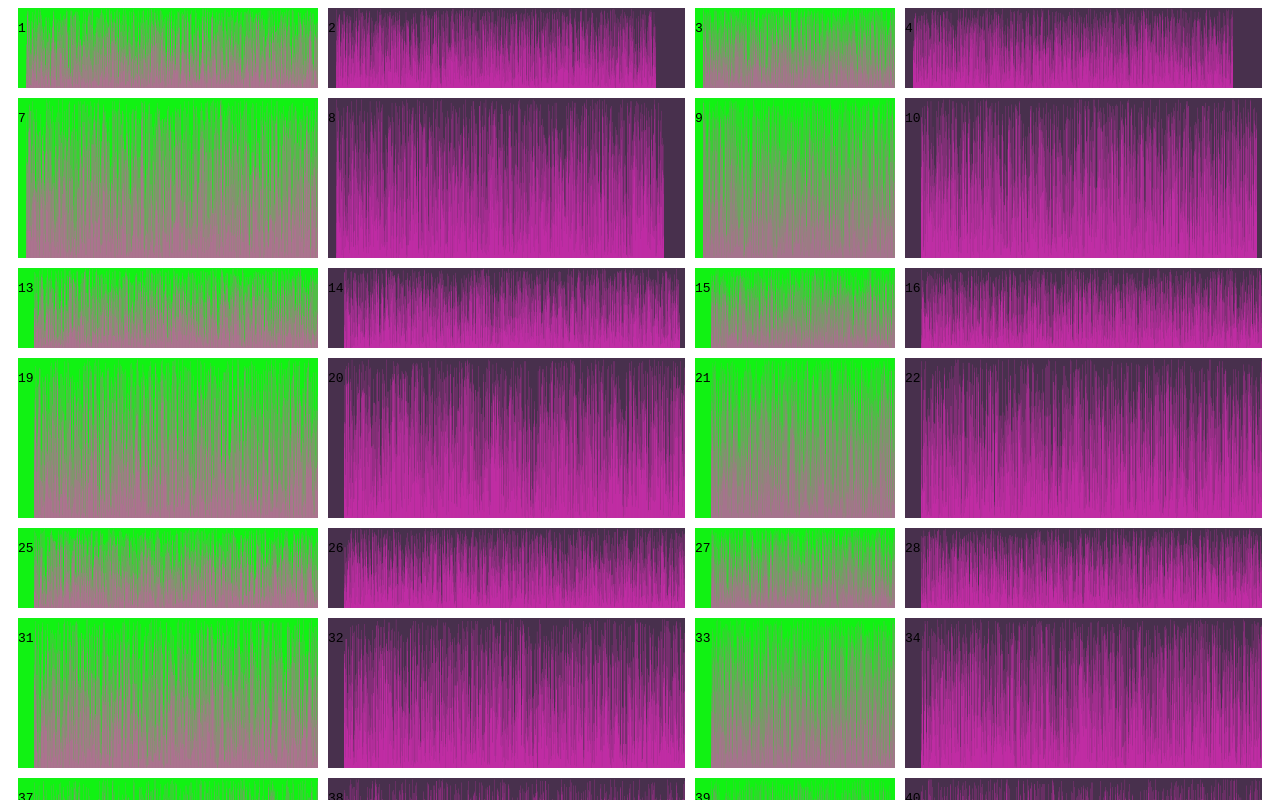
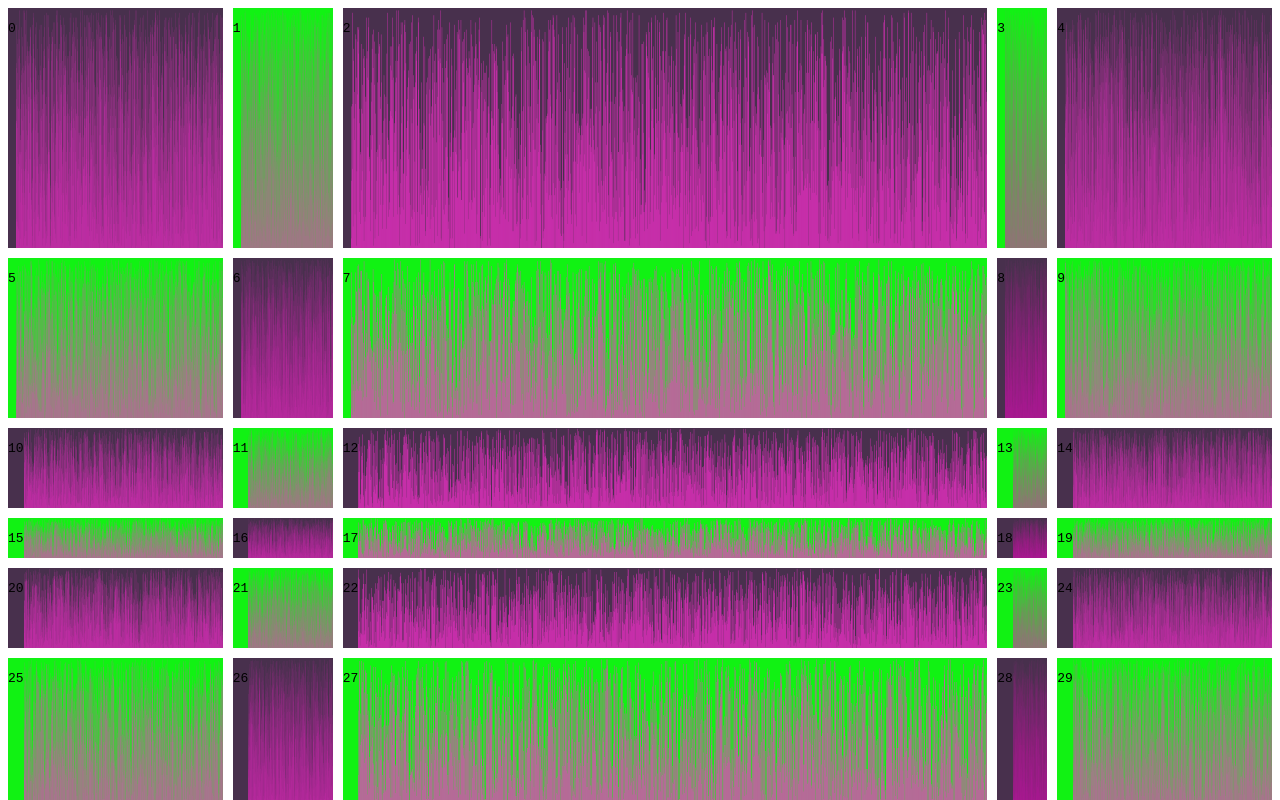
Before and after one commit to quaffpotion/canvas-minimal, an Angular app: page / in a window 1280 px wide. Shown: the top 800 px of the page. Built offline with nearby package versions, Linux system fonts and the light colour scheme.

Commit message:
cosmetic adjustments

```diff
--- a/src/app/app.component.css
+++ b/src/app/app.component.css
@@ -1,8 +1,8 @@
 .container {
   display: grid;
   grid-gap: 10px;
-  grid-template-columns: 2fr 300px auto 200px auto 1fr;
-  grid-template-rows: 10vh 20vh 10vh 20vh 10vh;
+  grid-template-columns: minmax(150px, 1fr) 100px minmax(100px, 3fr) 50px 1fr;
+  grid-template-rows: 30vh 20vh 10vh 5vh 10vh;
 }
 
 .even {
@@ -10,5 +10,5 @@
 }
 
 .odd {
-  background: #11F213;
+  background: #11f213;
 }
```
